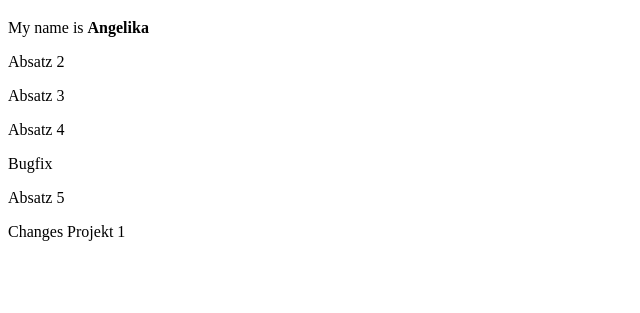
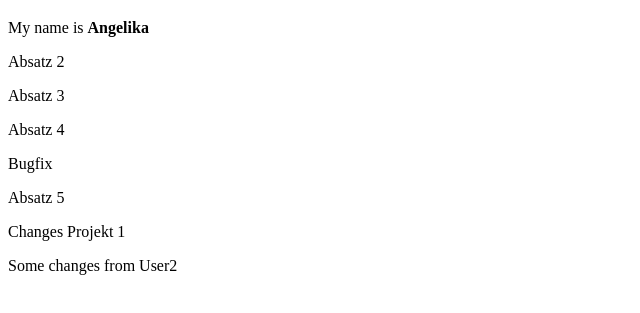
Before and after one commit to AnschiPeer/APM2024, a plain HTML site: page index.html in a window 1280 px wide. Shown: the part 61-374 px from the top of the page, without its empty margins (0-640 px from the left). Drawn offline with Linux system fonts and the light colour scheme.

Commit message:
changes from user 2

```diff
--- a/index.html
+++ b/index.html
@@ -15,6 +15,7 @@
     <p>Absatz 5</p>
 
     <p>Changes Projekt 1</p>
+    <p>Some changes from User2</p>
 
 </body>
 </html>
```
